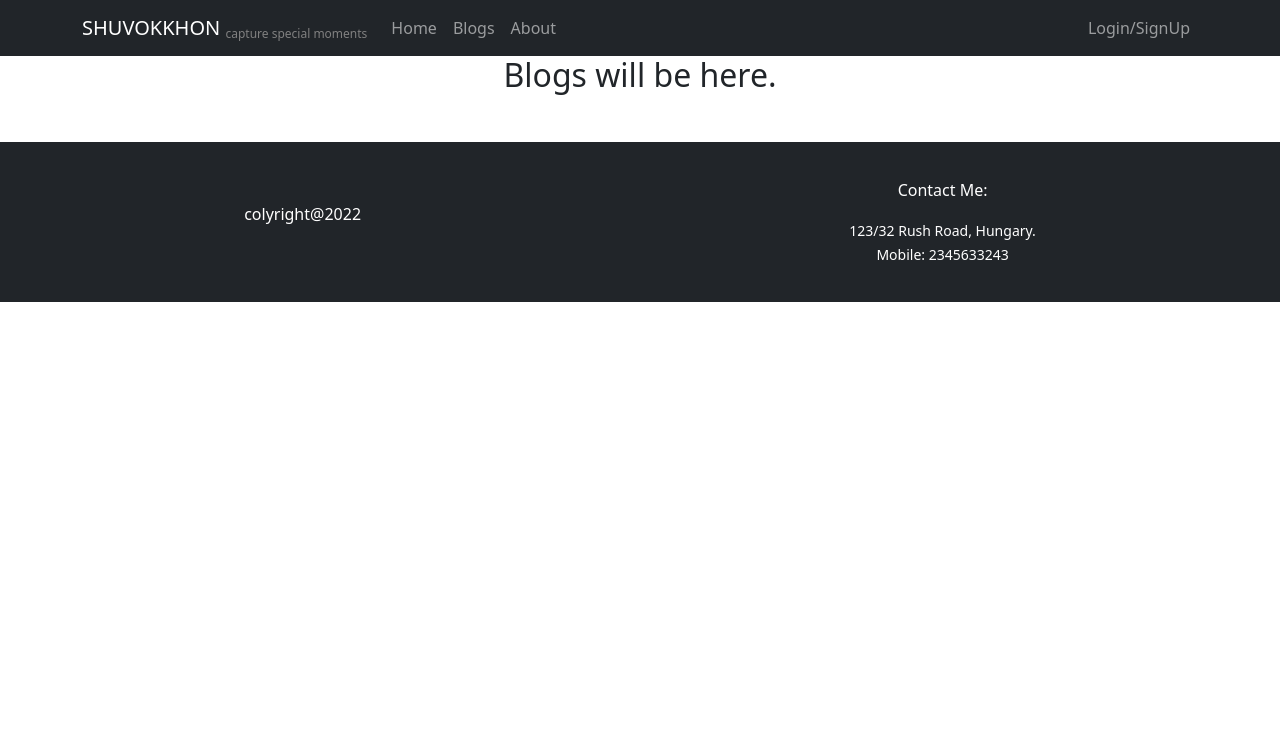
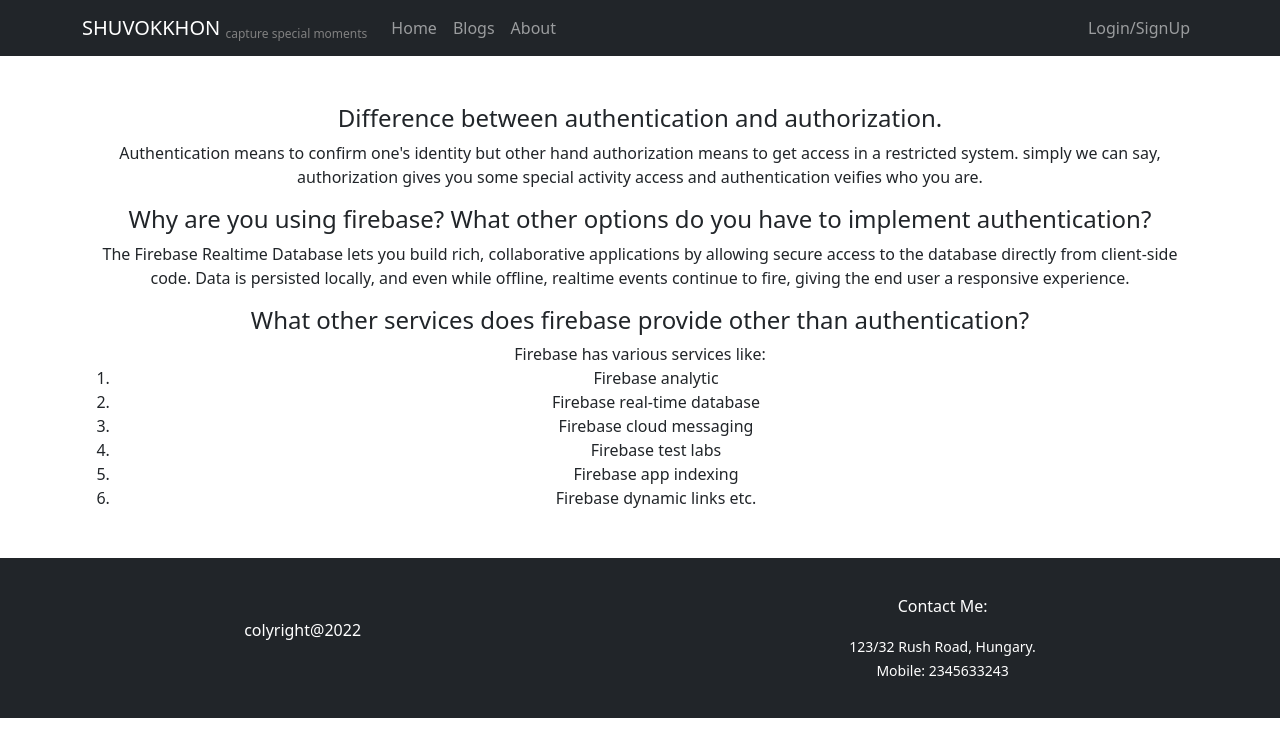
Before and after one commit to moniruzzaman01/shuvokkhn-ReactApp, a React (Create React App) app: page /blogs in a window 1280 px wide. Shown: the top 756 px of the page. Built offline with nearby package versions, Linux system fonts and the light colour scheme; no server answers.

Commit message:
blog and about component done

```diff
--- a/src/components/about/About.js
+++ b/src/components/about/About.js
@@ -2,10 +2,24 @@
 
 const About = () => {
   return (
-    <div>
-      <h1>Name: </h1>
-      <img src="" alt="selfImage" />
-      <h2>My goal: </h2>
+    <div
+      className="container my-5 d-flex justify-center align-items-center"
+      style={{
+        minHeight: "70vh",
+      }}
+    >
+      <div>
+        <h1>Name: Moniruzzaman Shakib </h1>
+        <img
+          src=""
+          alt="I'm sorry. I have no formal images. Hope you won't cut my mark for this."
+        />
+        <p>
+          My goal: Simply I just want to be a web developer. But I have a great
+          attraction on coding and that's the power which can makes me more than
+          a web developer.
+        </p>
+      </div>
     </div>
   );
 };
--- a/src/components/blogs/Blogs.js
+++ b/src/components/blogs/Blogs.js
@@ -2,8 +2,39 @@
 
 const Blogs = () => {
   return (
-    <div>
-      <h2>Blogs will be here.</h2>
+    <div className="container my-5">
+      <h4>Difference between authentication and authorization.</h4>
+      <p>
+        Authentication means to confirm one's identity but other hand
+        authorization means to get access in a restricted system. simply we can
+        say, authorization gives you some special activity access and
+        authentication veifies who you are.
+      </p>
+      <h4>
+        Why are you using firebase? What other options do you have to implement
+        authentication?
+      </h4>
+      <p>
+        The Firebase Realtime Database lets you build rich, collaborative
+        applications by allowing secure access to the database directly from
+        client-side code. Data is persisted locally, and even while offline,
+        realtime events continue to fire, giving the end user a responsive
+        experience.
+      </p>
+      <h4>
+        What other services does firebase provide other than authentication?
+      </h4>
+      <p>
+        Firebase has various services like:
+        <ol>
+          <li>Firebase analytic</li>
+          <li>Firebase real-time database</li>
+          <li>Firebase cloud messaging</li>
+          <li>Firebase test labs</li>
+          <li>Firebase app indexing</li>
+          <li>Firebase dynamic links etc.</li>
+        </ol>
+      </p>
     </div>
   );
 };
--- a/src/components/check-out/CheckOut.js
+++ b/src/components/check-out/CheckOut.js
@@ -2,7 +2,14 @@
 
 const CheckOut = () => {
   return (
-    <div>
+    <div
+      style={{
+        minHeight: "70vh",
+        display: "flex",
+        justifyContent: "center",
+        alignItems: "center",
+      }}
+    >
       <h1>This is CheckOut page.</h1>
     </div>
   );
```
